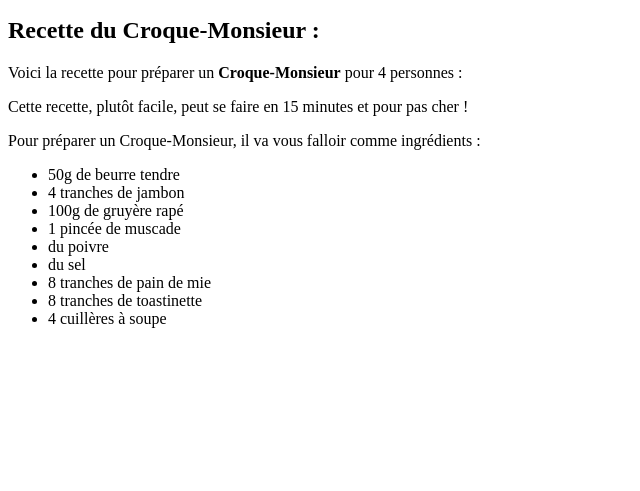
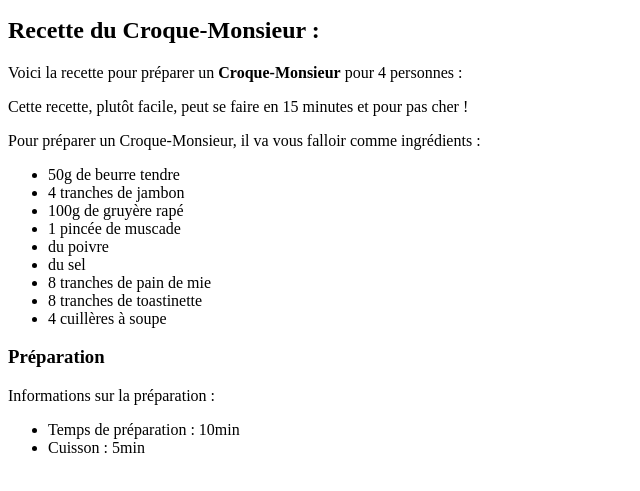
Before and after one commit to danielaraux/exemple2, a plain HTML site: page index.html in a window 1280 px wide. Shown: the part 101-592 px from the top of the page, without its empty margins (0-640 px from the left). Drawn offline with Linux system fonts and the light colour scheme.

Commit message:
Ajout de la préparation

```diff
--- a/index.html
+++ b/index.html
@@ -27,6 +27,10 @@
         <li>4 cuillères à soupe</li>
     </ul>
 
-</body>
-
-</html>
+    <h3>Préparation</h3>
+    <p>Informations sur la préparation :
+    <ul>
+        <li>Temps de préparation : 10min</li>
+        <li>Cuisson : 5min</li>
+    </ul>
+    </p>
```
